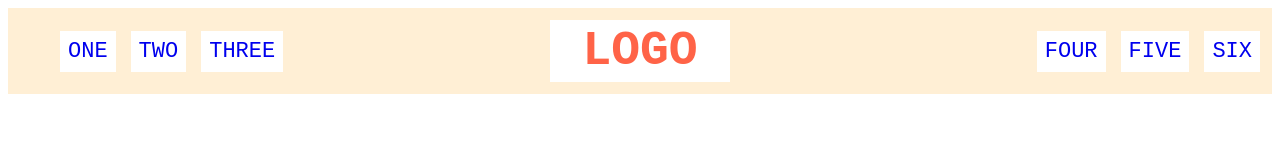
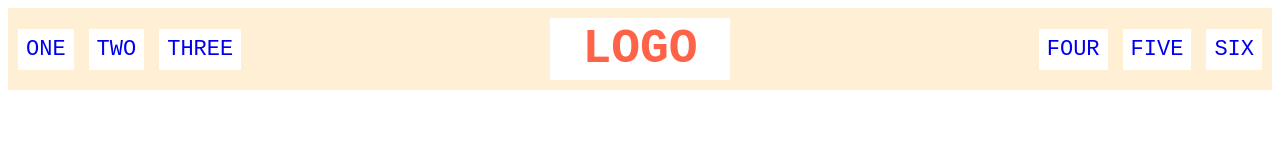
Before and after one commit to codingmaniac227/HTML-CSS-Projects, a plain HTML site: page foundations/flex/02-flex-header/index.html in a window 1280 px wide. Drawn offline with Linux system fonts and the light colour scheme.

Commit message:
redoing my css flexbox exercises

```diff
--- a/foundations/flex/02-flex-header/style.css
+++ b/foundations/flex/02-flex-header/style.css
@@ -1,10 +1,11 @@
+
 .header  {
   font-family: monospace;
   background: papayawhip;
-  padding: 12px;
   display: flex;
   justify-content: space-between;
   align-items: center;
+  padding: 10px;
 }
 
 .logo {
@@ -18,8 +19,6 @@
 ul {
   /* this removes the dots on the list items*/
   list-style-type: none;
-  display: flex;
-  gap: 15px;
 }
 
 a {
@@ -29,3 +28,15 @@ a {
   /* this removes the line under the links */
   text-decoration: none;
 }
+
+.right-links  > ul {
+  padding: 0;
+  display: flex;
+  gap: 15px;
+}
+
+.left-links > ul {
+ padding: 0;
+ display: flex;
+ gap: 15px;
+}
```
